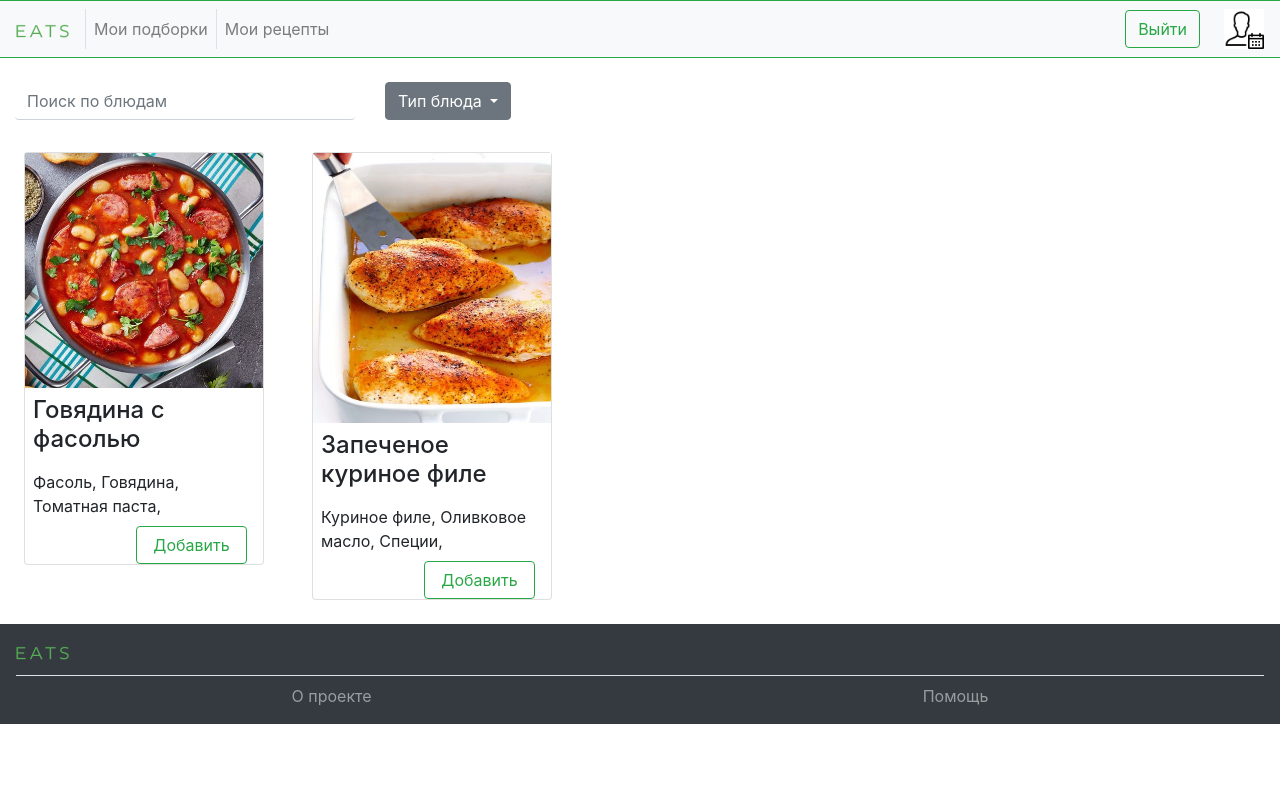
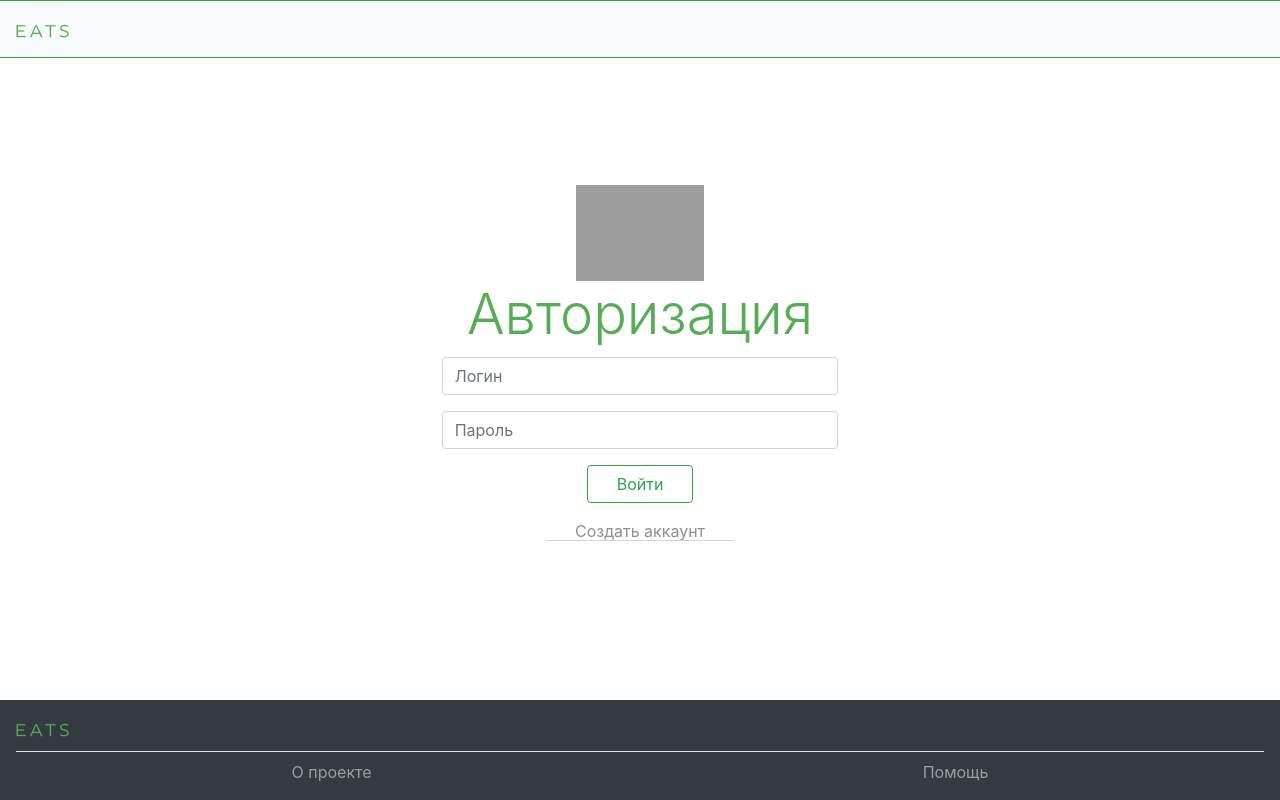
Before and after one commit to LizaSluzhaeva/EatsProject, a Vue app: page / in a window 1280 px wide. Built offline with nearby package versions, Linux system fonts and the light colour scheme; grey boxes are pictures that could not be loaded.

Commit message:
feat: add Authorization component

```diff
--- a/src/App.vue
+++ b/src/App.vue
@@ -1,28 +1,33 @@
 <template>
-  <div id="app">
+  <div id="app" class="d-flex  justify-content-between" style="flex-direction: column; height: 100vh;">
     <TopBar></TopBar>
-    <div class="mt-4 container row">
-      <SearchRecipe class="col col-lg-4 col-md-4 col-sm-4"></SearchRecipe>
-      <FilterRecipe class="col col-lg-2 col-md-2 col-sm-2"></FilterRecipe>
+<!--    <div class="mt-4 container row">-->
+<!--      <SearchRecipe class="col col-lg-4 col-md-4 col-sm-4"></SearchRecipe>-->
+<!--      <FilterRecipe class="col col-lg-2 col-md-2 col-sm-2"></FilterRecipe>-->
+<!--    </div>-->
+<!--    <ListOfRecipesShort></ListOfRecipesShort>-->
+    <div>
+      <Authorization></Authorization>
     </div>
-    <ListOfRecipesShort></ListOfRecipesShort>
     <BottomBar></BottomBar>
   </div>
 </template>
 
 <script>
 import TopBar from "@/components/TopBar";
-import ListOfRecipesShort from "@/components/ListOfRecipesShort";
+// import ListOfRecipesShort from "@/components/ListOfRecipesShort";
 import BottomBar from "@/components/BottomBar";
-import SearchRecipe from "@/components/SearchRecipe";
-import FilterRecipe from "@/components/FilterRecipe";
+// import SearchRecipe from "@/components/SearchRecipe";
+// import FilterRecipe from "@/components/FilterRecipe";
+import Authorization from "@/components/Authorization";
 
 export default {
   name: 'App',
   components: {
-    FilterRecipe,
-    SearchRecipe,
-    ListOfRecipesShort,
+    Authorization,
+    // FilterRecipe,
+    // SearchRecipe,
+    // ListOfRecipesShort,
     TopBar,
     BottomBar
   },
--- /dev/null
+++ b/src/components/Authorization.vue
@@ -0,0 +1,25 @@
+<template>
+  <div class="form-group d-flex align-items-center" style="flex-direction: column;">
+    <img style="max-width: 10%" src="../assets/passwordPicture.png" alt="Картинка авторизации не загрузилась">
+    <h1 class="display-4" style="color: #57AD56">Авторизация</h1>
+    <div class="col-4 pb-3">
+      <input type="password" class="form-control mb-3" id="inputLogin" placeholder="Логин">
+      <input type="password" class="form-control" id="inputPassword" placeholder="Пароль">
+    </div>
+    <button class="btn btn-outline-success col-1" type="submit">Войти</button>
+    <p type="text" href="#" class="pt-3 form-control border-left-0 border-right-0 border-top-0"
+       style="color: #938D8D; max-width: 15%; text-align: center">
+      Создать аккаунт
+    </p>
+  </div>
+</template>
+
+<script>
+export default {
+name: "Authorization"
+}
+</script>
+
+<style scoped>
+
+</style>
--- a/src/components/RecipeShort.vue
+++ b/src/components/RecipeShort.vue
@@ -1,6 +1,6 @@
 <template>
   <div class="p-4">
-    <div class="card" style="width: 15rem;">
+    <div class="card" style="width: 15rem;"> <!--TODO одинаковые размеры карточек-->
       <img style="max-height: 270px" :src="require(`@/assets/${recipe.image}`)" alt="Не удалось загрузить изображение">
       <h4 class="p-2 mb-0 "> {{ recipe.name }} </h4>
       <div class="p-2">
--- a/src/components/TopBar.vue
+++ b/src/components/TopBar.vue
@@ -25,13 +25,13 @@ export default {
   data() {
     return {
       users: [
-        {
-          login: "Ivan66",
-          password: "777",
-          id: 1,
-          name: "Ivan",
-          Surname:"Van",isAdmin: false
-        }
+        // {
+        //   login: "Ivan66",
+        //   password: "777",
+        //   id: 1,
+        //   name: "Ivan",
+        //   Surname:"Van",isAdmin: false
+        // }
       ]
     }
   }
```
Also changed, not shown: src/assets/logo.png (deleted).
